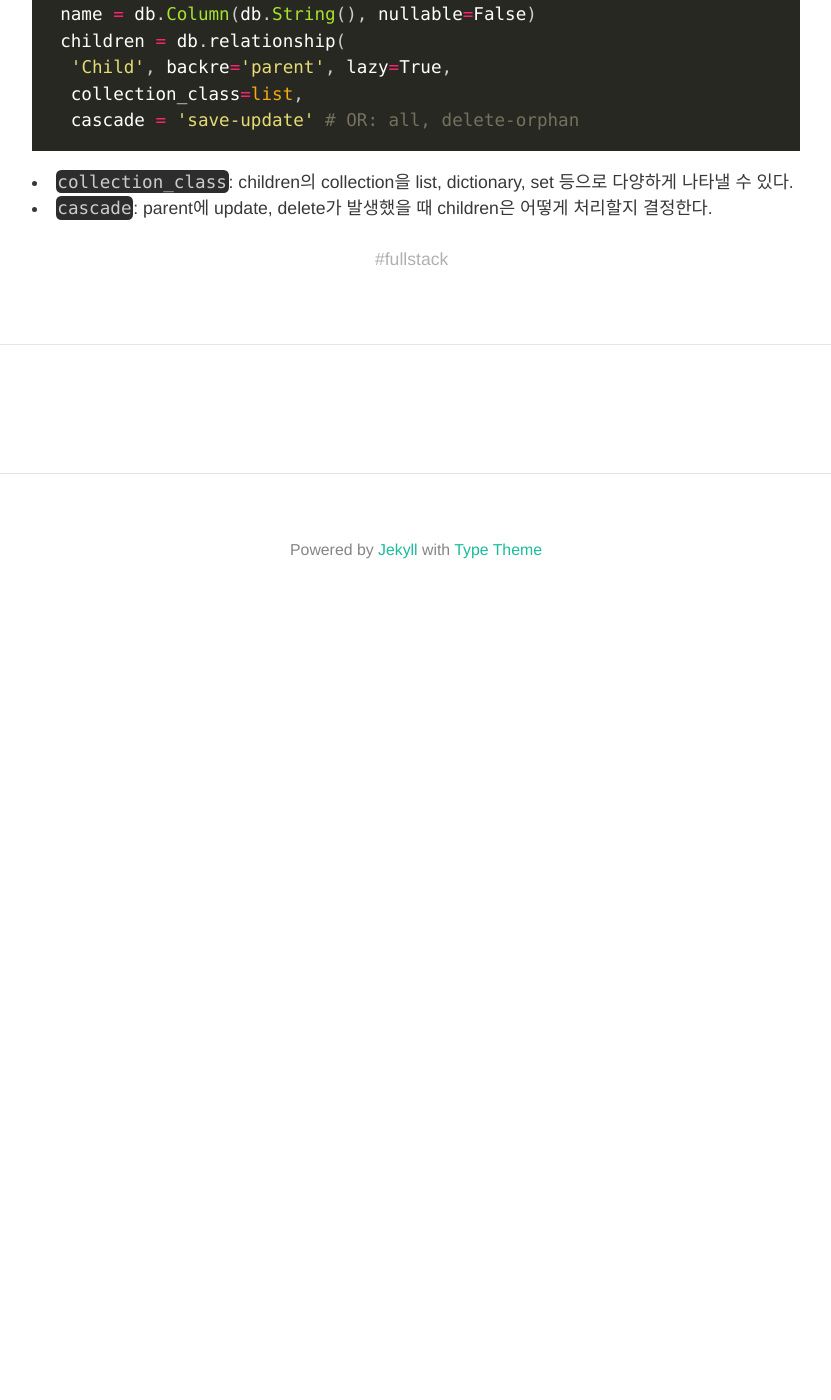
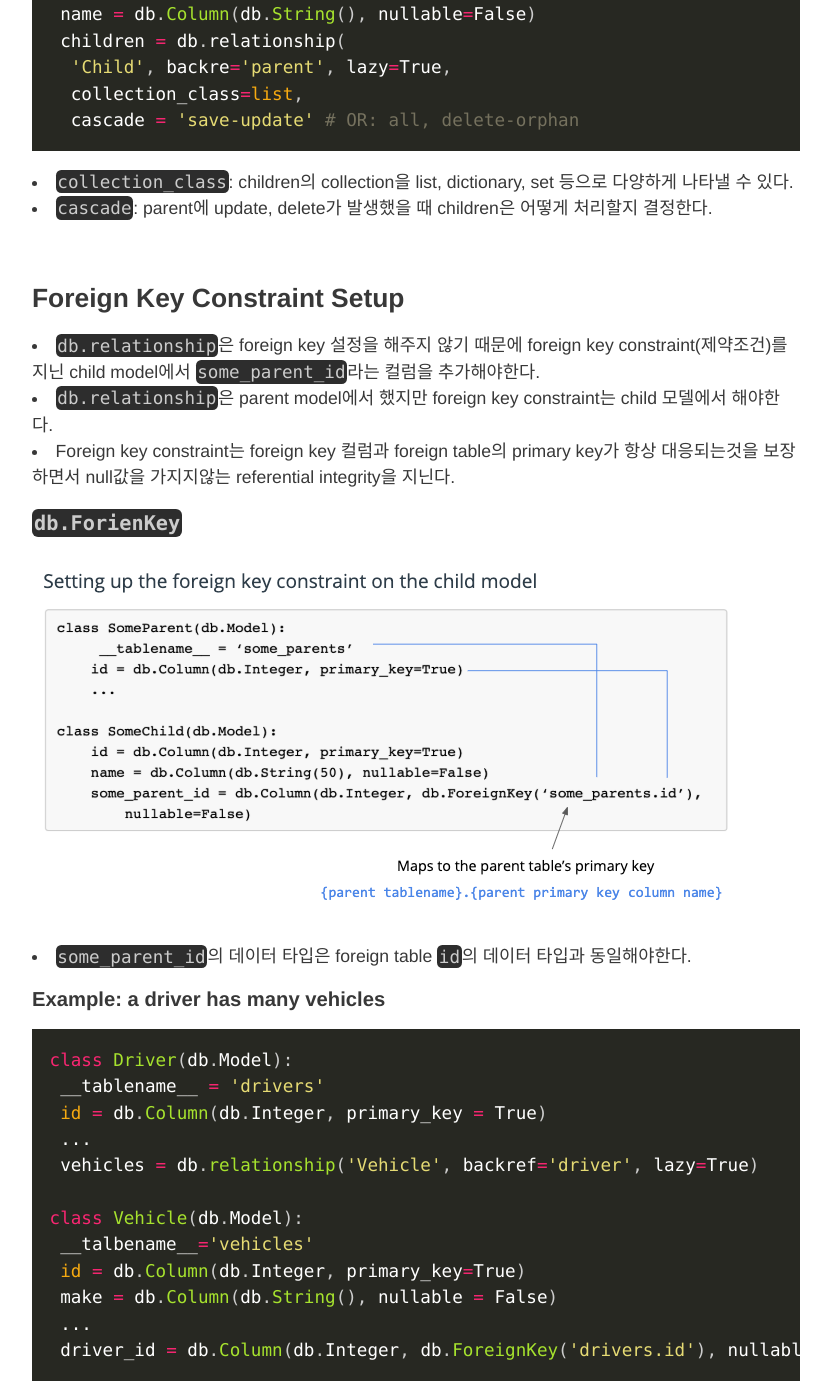
Before and after one commit to HyunlangBan/hyunlangban.github.io, a Jekyll site: the page built from _posts/2020-02-20-3-fullstack-relationship.md, in a window 1280 px wide and 1400 px high, scrolled down 3108 px. Shown: the whole window, without its empty margins (224-1055 px from the left). Built offline with Jekyll 4.4.1, drawn with Linux system fonts in a browser that asks for light colours; nearby versions of some CDN libraries; some web fonts are replaced; comment, search, counter and statistics services are not loaded; before the commit the page ends 3734 px from its top, so only the background shows below that.

Commit message:
Update 2020-02-20-3-fullstack-relationship.md

````diff
--- a/_posts/2020-02-20-3-fullstack-relationship.md
+++ b/_posts/2020-02-20-3-fullstack-relationship.md
@@ -90,3 +90,30 @@ class Parent(db.Model):
 ```
 - `collection_class`: children의 collection을 list, dictionary, set 등으로 다양하게 나타낼 수 있다.
 - `cascade`: parent에 update, delete가 발생했을 때 children은 어떻게 처리할지 결정한다.
+
+<br>
+
+### Foreign Key Constraint Setup
+- `db.relationship`은 foreign key 설정을 해주지 않기 때문에 foreign key constraint(제약조건)를 지닌 child model에서 `some_parent_id`라는 컬럼을 추가해야한다.
+- `db.relationship`은 parent model에서 했지만 foreign key constraint는 child 모델에서 해야한다.
+- Foreign key constraint는 foreign key 컬럼과 foreign table의 primary key가 항상 대응되는것을 보장하면서 null값을 가지지않는 referential integrity을 지닌다.
+
+#### `db.ForienKey`
+![foreignkey](/img/foreignkey.png)
+- `some_parent_id`의 데이터 타입은 foreign table `id`의 데이터 타입과 동일해야한다.
+
+#### Example: a driver has many vehicles
+```python
+class Driver(db.Model):
+ __tablename__ = 'drivers'
+ id = db.Column(db.Integer, primary_key = True)
+ ...
+ vehicles = db.relationship('Vehicle', backref='driver', lazy=True)
+
+class Vehicle(db.Model):
+ __talbename__='vehicles'
+ id = db.Column(db.Integer, primary_key=True)
+ make = db.Column(db.String(), nullable = False)
+ ...
+ driver_id = db.Column(db.Integer, db.ForeignKey('drivers.id'), nullable=False)
+```
````
